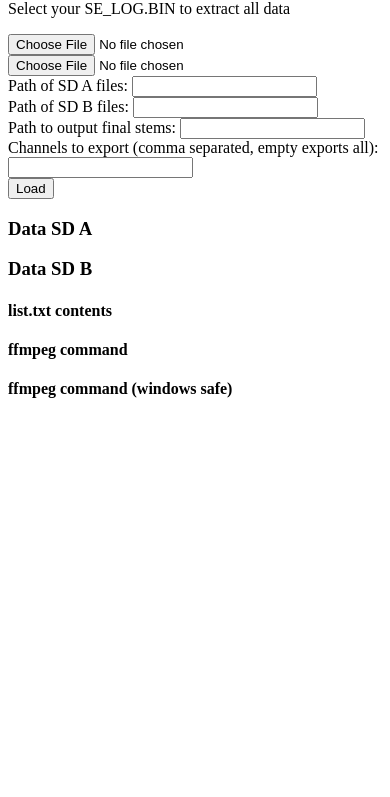
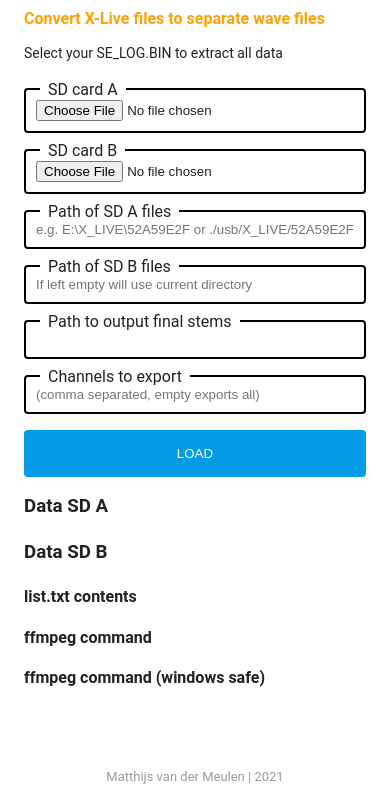
Before and after one commit to matthijsvdmeulen/X-Live-Tools, a plain HTML site: page public/index.html in a window 390 px wide. Shown: the part 80-877 px from the top of the page. Before the commit the page ends 844 px from the top, so only its background shows below. Drawn offline with Linux system fonts and the light colour scheme.

Commit message:
Facelift and fixes

```diff
--- a/public/index.html
+++ b/public/index.html
@@ -4,18 +4,62 @@
     <meta charset="UTF-8">
     <meta http-equiv="X-UA-Compatible" content="IE=edge">
     <meta name="viewport" content="width=device-width, initial-scale=1.0">
-    <title>X-Live JS Scripts</title>
+    <title>X-Live Tools</title>
+    <style media="screen">
+        body { background: #ECEFF1; color: rgba(0,0,0,0.87); font-family: Roboto, Helvetica, Arial, sans-serif; margin: 0; padding: 0; }
+        #message { background: white; max-width: 360px; margin: 100px auto 16px; padding: 32px 24px; border-radius: 3px;}
+        #message h2 { color: #ffa100; font-weight: bold; font-size: 16px; margin: 0 0 8px; }
+        #message h1 { font-size: 22px; font-weight: 300; color: rgba(0,0,0,0.6); margin: 0 0 16px;}
+        #message p { line-height: 140%; margin: 16px 0 24px; font-size: 14px; }
+        #message a, input[type=submit] { display: block; text-align: center; background: #039be5; text-transform: uppercase; text-decoration: none; color: white; padding: 16px; border-radius: 4px; margin-top: 16px; border: none; box-sizing: border-box; width: 100%}
+        #message input:focus { border: none; outline: none;}
+        #message .proto { display: none; }
+        #message .abs {position: relative; margin-top: 16px;}
+        #message label {display: block; position: absolute; top: -8px; left: 16px; background-color: white; padding: 0 8px;}
+        #message input[type=text], #message .filediv {display: block; padding: 10px; border: 2px solid black; border-radius: 4px; width: 100%; box-sizing: border-box;}
+        #message input[type=file] {display: block; width: 100%;}
+        #message, #message a { box-shadow: 0 1px 3px rgba(0,0,0,0.12), 0 1px 2px rgba(0,0,0,0.24); }
+        #load { color: rgba(0,0,0,0.4); text-align: center; font-size: 13px; }
+        @media (max-width: 600px) {
+            body, #message { margin-top: 0; background: white; box-shadow: none; }
+            body { border-top: 16px solid #ffa100; }
+        }
+    </style>
 </head>
 <body>
-    <h1>X-Live JS Scripts</h1>
+    <div id="message">
+        <h1>X-Live Tools</h1>
+        <h2>Convert X-Live files to separate wave files</h2>
         <p>Select your SE_LOG.BIN to extract all data</p>
-    <form id="formulier">
-        <input type="file" name="seloga" id="seloga"><br>
-        <input type="file" name="selogb" id="selogb"><br>
-        Path of SD A files: <input type="text" name="inpatha" id="inpatha"><br>
-        Path of SD B files: <input type="text" name="inpathb" id="inpathb"><br>
-        Path to output final stems: <input type="text" name="outpath" id="outpath"><br>
-        Channels to export (comma separated, empty exports all): <input type="text" name="channels" id="channels"><br>
+        <form id="form">
+            <div class="abs">
+                <label for="seloga" class="filelabel">SD card A</label>
+                <div class="filediv">
+                    <input type="file" name="seloga" id="seloga">
+                </div>
+            </div>
+            <div class="abs">
+                <label for="selogb" class="filelabel">SD card B</label>
+                <div class="filediv">
+                    <input type="file" name="selogb" id="selogb">
+                </div>
+            </div>
+            <div class="abs">
+                <label for="inpatha">Path of SD A files</label>
+                <input type="text" name="inpatha" id="inpatha" placeholder="e.g. E:\X_LIVE\52A59E2F or ./usb/X_LIVE/52A59E2F">
+            </div>
+            <div class="abs">
+                <label for="inpathb">Path of SD B files</label>
+                <input type="text" name="inpathb" id="inpathb" placeholder="If left empty will use current directory">
+            </div>
+            <div class="abs">
+                <label for="outpath">Path to output final stems</label>
+                <input type="text" name="outpath" id="outpath">
+            </div>
+            <div class="abs">
+                <label for="channels">Channels to export </label>
+                <input type="text" name="channels" id="channels" placeholder="(comma separated, empty exports all)">
+            </div>
             <input type="submit" value="Load">
         </form>
         <h3>Data SD A</h3>
@@ -27,7 +71,9 @@
         <h4>ffmpeg command</h4>
         <code><pre id="outcmd"></pre></code>
         <h4>ffmpeg command (windows safe)</h4>
-    <code><pre id="outcmd2"></pre></code>
+        <code style="display:block; overflow-x: scroll;"><pre style="margin-top: 0;" id="outcmd2"></pre></code>
+    </div>
+    <p id="load">Matthijs van der Meulen | 2021</p>
     <script src="main.js"></script>
 </body>
 </html>
--- a/public/main.js
+++ b/public/main.js
@@ -1,6 +1,6 @@
 
 
-let formulier = document.querySelector('#formulier');
+let form = document.querySelector('#form');
 let logbestandA = document.querySelector('#seloga');
 let logbestandB = document.querySelector('#selogb');
 let outputElementA = document.querySelector('#outputa');
@@ -13,7 +13,7 @@ let outputCmd = document.querySelector('#outcmd');
 let outputCmd2 = document.querySelector('#outcmd2');
 let channels = document.querySelector('#channels');
 
-formulier.addEventListener("submit", e => {
+form.addEventListener("submit", e => {
     e.preventDefault();
 
     if(logbestandA.value == '') {
@@ -94,12 +94,12 @@ const displayResult = (data, outputElement) => {
 const displayListTxt = (data, sdnumber) => {
     if(sdnumber) {
         for (let i = 0; i < data[4]; i++) {
-            outputFile.insertAdjacentText('beforeend', "file '" + inputPathB.value + "\\" + pad(i+1, 8) + ".WAV'\n")
+            outputFile.insertAdjacentText('beforeend', "file '" + inputPathB.value + (inputPathB.value===""?"":"\\") + pad(i+1, 8) + ".WAV'\n")
         }
     } else {
-        outputFile.innerHTML = "\n"
+        outputFile.innerHTML = ""
         for (let i = 0; i < data[4]; i++) {
-            outputFile.insertAdjacentText('beforeend', "file '" + inputPathA.value + "\\" + pad(i+1, 8) + ".WAV'\n")
+            outputFile.insertAdjacentText('beforeend', "file '" + inputPathA.value + (inputPathA.value===""?"":"\\") + pad(i+1, 8) + ".WAV'\n")
         }
     }
 }
@@ -113,12 +113,12 @@ const displayCmd = (data, sdnumber) => {
         }
     }
     if(!sdnumber) {
-        outputCmd.innerHTML = "\nffmpeg -f concat -safe 0 -i list.txt \\\n"
-        outputCmd2.innerHTML = "\nffmpeg -f concat -safe 0 -i list.txt"
+        outputCmd.innerHTML = "ffmpeg -f concat -safe 0 -i list.txt \\\n"
+        outputCmd2.innerHTML = "ffmpeg -f concat -safe 0 -i list.txt"
         for (let i = 0; i < data[1]; i++) {
             if(channelsArray.length == 0 || channelsArray.includes(i+1)) {
-                outputCmd.insertAdjacentText('beforeend', "-map_channel 0.0." + i + " " + outputPath.value + "\\" + pad(i+1, 2) + ".wav \\\n")
-                outputCmd2.insertAdjacentText('beforeend', " -map_channel 0.0." + i + " " + outputPath.value + "\\" + pad(i+1, 2) + ".wav")
+                outputCmd.insertAdjacentText('beforeend', "-map_channel 0.0." + i + " " + outputPath.value + (outputPath.value===""?"":"\\") + pad(i+1, 2) + ".wav \\\n")
+                outputCmd2.insertAdjacentText('beforeend', " -map_channel 0.0." + i + " " + outputPath.value + (outputPath.value===""?"":"\\") + pad(i+1, 2) + ".wav")
             }
         }
     }
```
Lines whose indentation alone changed are shown as unchanged.
